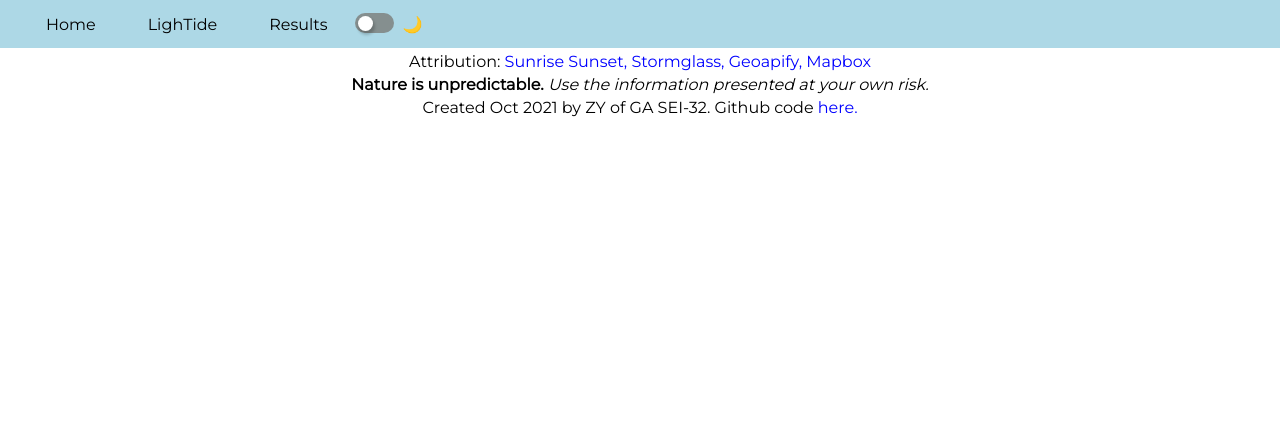
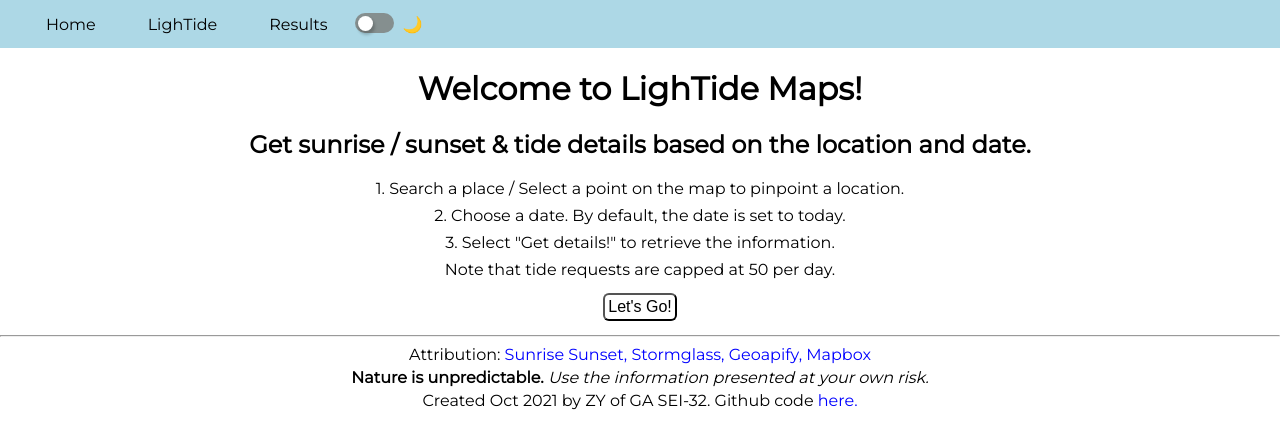
Before and after one commit to zyteo/LighTide, a React (Create React App) app in the folder lightide/: page / in a window 1280 px wide. Shown: the top 448 px of the page. Built offline with nearby package versions, Linux system fonts and the light colour scheme.

Commit message:
restarted app, added home component

```diff
--- a/lightide/src/App.js
+++ b/lightide/src/App.js
@@ -1,6 +1,7 @@
 import { useState } from "react";
 import "./App.css";
 import Attribution from "./Components/Attribution";
+import Home from "./Components/Home";
 import Nav from "./Components/Nav";
 
 function App() {
@@ -19,6 +20,7 @@ function App() {
 
   return <div className="App">
     <Nav handleDarkMode={handleDarkMode} />
+    <Home darkMode={darkMode} />
     <Attribution darkMode={darkMode} />
   </div>;
 }
```
Also changed, not shown: 1 other file (tests, documents, lock files or other folders).
